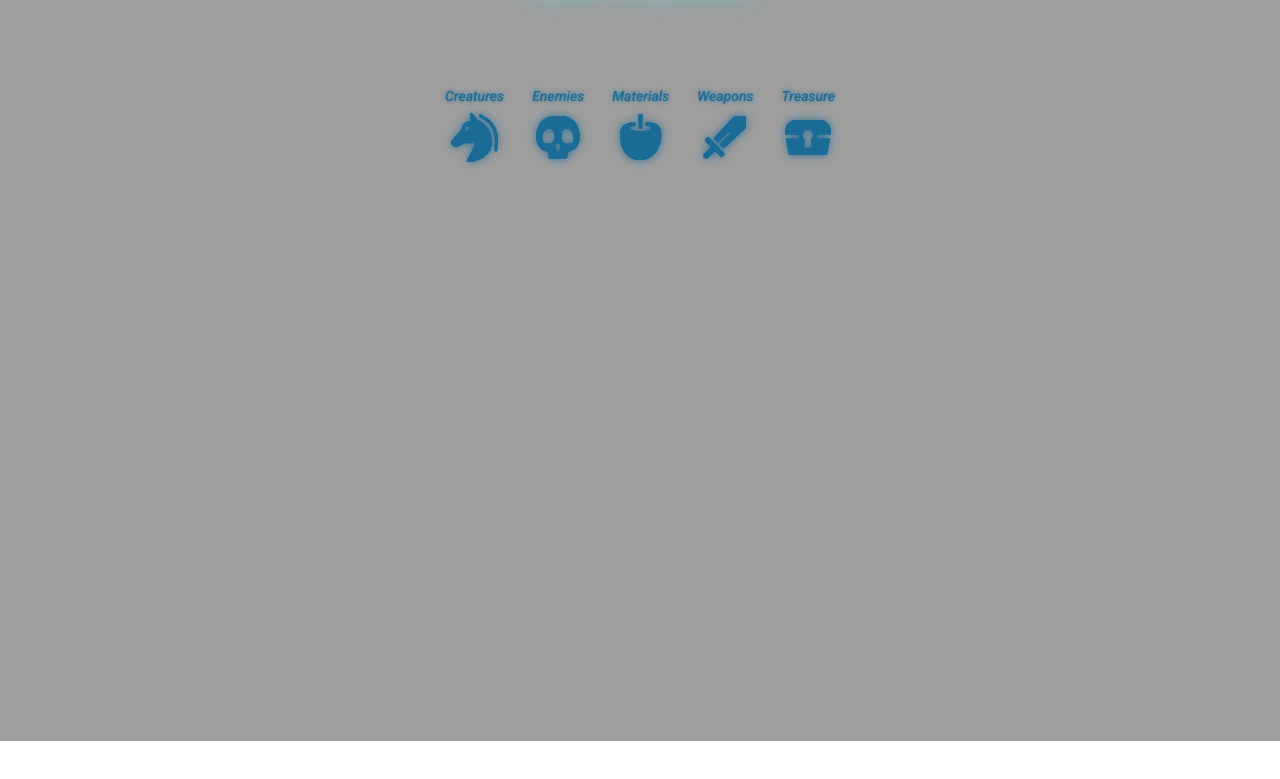
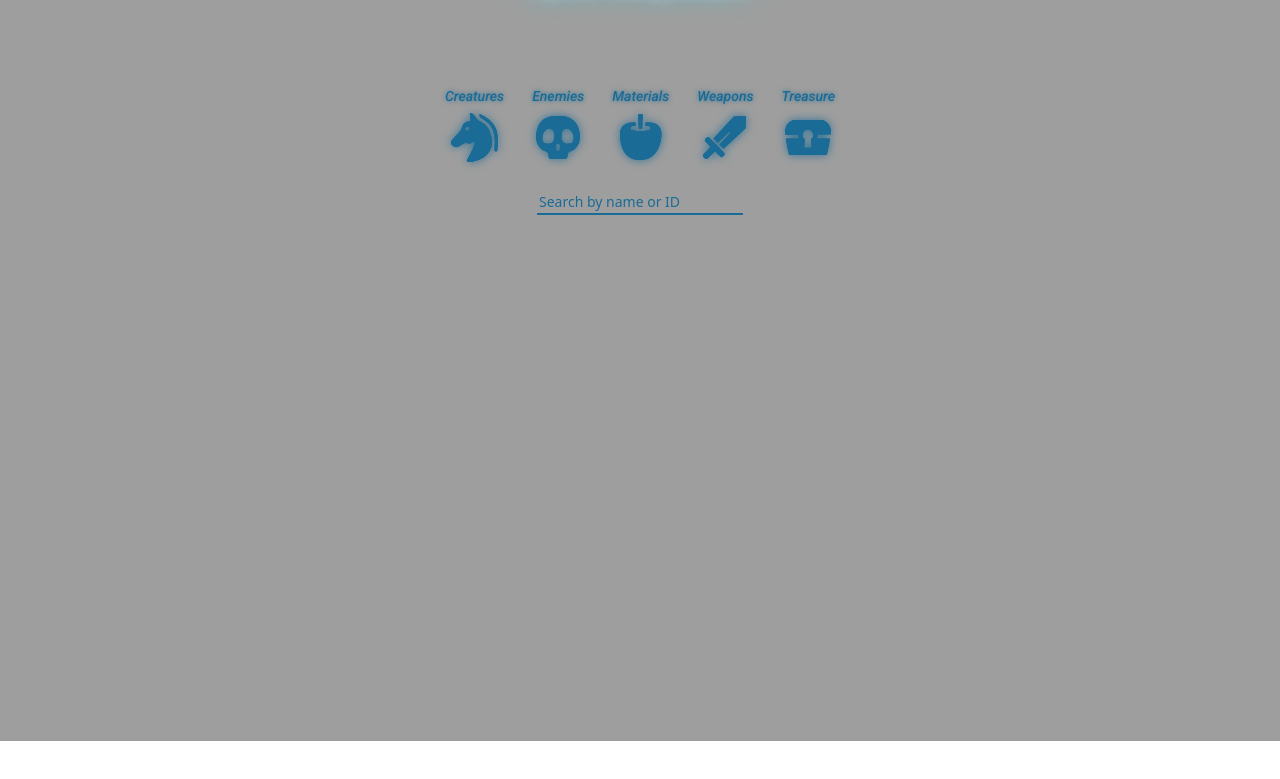
Before and after one commit to LetsCodeManh/Hyrule-Compendium-js-app, a plain HTML site: page index.html in a window 1280 px wide. Shown: the part 59-838 px from the top of the page. Drawn offline with nearby package versions, Linux system fonts and the light colour scheme.

Commit message:
Searchbar styling done

```diff
--- a/index.html
+++ b/index.html
@@ -44,10 +44,15 @@
           <div class="change-svg svg-5"></div>
         </div>
       </div>
+
+      <form>
+        <input type="text" id="searchBar" class="search-bar" placeholder="Search by name or ID">
+      </form>
     </nav>
 
-    <div class="container"></div>
-    <div class="container"></div>
+    <main class="the-main-stuff">
+
+    </main>
 
     <div class="container"></div>
 
--- a/resources/css/styles.css
+++ b/resources/css/styles.css
@@ -42,8 +42,10 @@ html {
 
 .navbar {
   display: flex;
+  flex-direction: column;
   justify-content: center;
   align-items: center;
+  gap: 2rem;
 }
 
 .app-header {
@@ -139,3 +141,26 @@ html {
 .change-svg:hover {
   filter: drop-shadow(0 0 5px #1CFFFF);
 }
+
+.search-bar {
+  background-color: transparent;
+  border: none;
+  border-bottom: 2px solid #1A6B96;
+  transition: all 500ms ease-in-out;
+  color: #1CFFFF;
+  font-family: 'Roboto', sans-serif';
+}
+
+.search-bar::placeholder {
+  color: #1A6B96;
+  transition: all 500ms ease-in-out;
+}
+
+.search-bar:focus {
+  outline: none;
+  border-color: #1CFFFF;
+}
+
+.search-bar:focus::placeholder {
+  color: #1CFFFF;
+}
```
Also changed, not shown: resources/images/Treasure-glow.svg.
